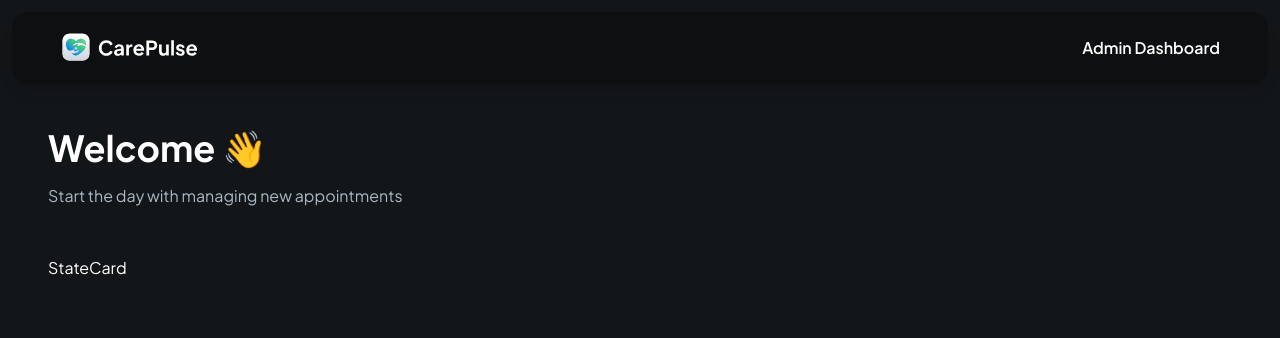
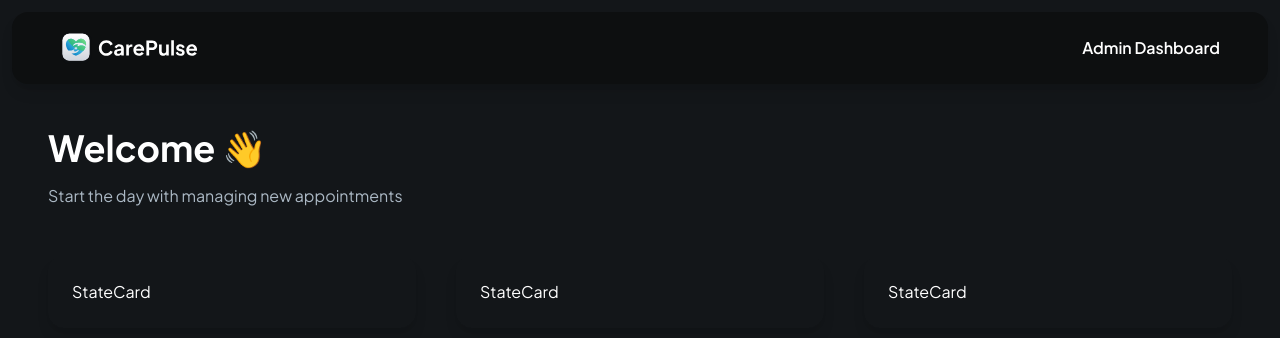
Before and after one commit to shahnoorgit/careplus, a Next.js app: page /admin in a window 1280 px wide. Shown: the top 338 px of the page. Built offline with nearby package versions, Linux system fonts and the light colour scheme.

Commit message:
admin stat

```diff
--- a/app/admin/page.tsx
+++ b/app/admin/page.tsx
@@ -26,7 +26,24 @@ const Adimin = () => {
           </p>
         </section>
         <section className="admin-stat">
-          <StateCard />
+          <StateCard
+            type="appointments"
+            count={5}
+            label="Scheduled appointments"
+            icon={"/assets/icons/appointments.svg"}
+          />
+          <StateCard
+            type="pending"
+            count={10}
+            label="Pending appointments"
+            icon={"/assets/icons/pending.svg"}
+          />
+          <StateCard
+            type="cancelled"
+            count={2}
+            label="Cancelled appointments"
+            icon={"/assets/icons/cancelled.svg"}
+          />
         </section>
       </main>
     </div>
--- a/components/StateCard.tsx
+++ b/components/StateCard.tsx
@@ -1,7 +1,15 @@
+import clsx from "clsx";
 import React from "react";
 
-const StateCard = () => {
-  return <div>StateCard</div>;
+interface StatCardProp {
+  type: "appointments" | "pending" | "cancelled";
+  count: number;
+  label: string;
+  icon: string;
+}
+
+const StateCard = ({ type, count = 0, label, icon }: StatCardProp) => {
+  return <div className={clsx("stat-card")}>StateCard</div>;
 };
 
 export default StateCard;
```
